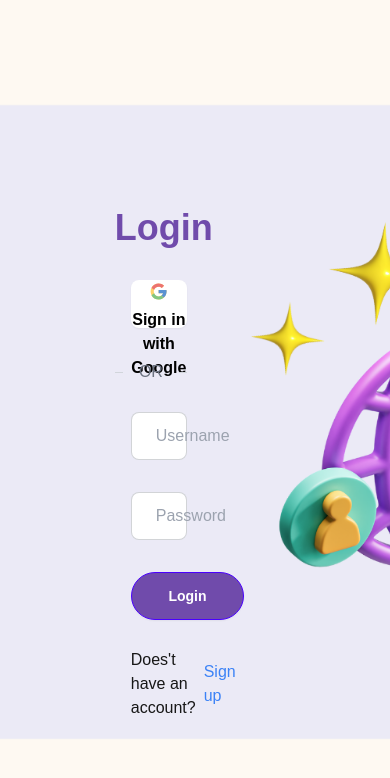
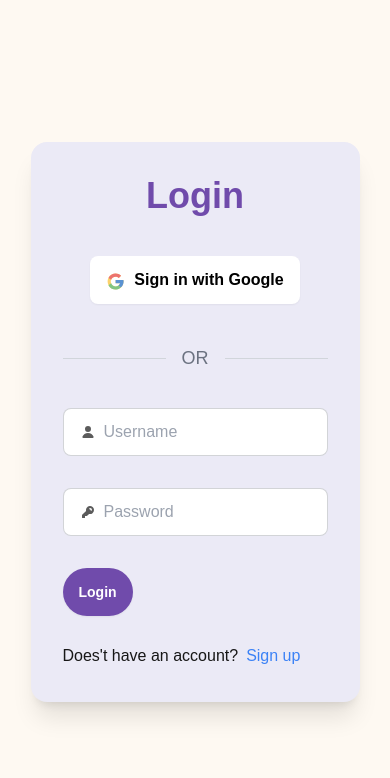
Before and after one commit to ParimaSA/Queue_Management, a Next.js app in the folder frontend/: page /business/login in a window 390 px wide. Shown: the top 778 px of the page. Built offline with nearby package versions, Linux system fonts and the light colour scheme; no server answers.

Commit message:
Apply responsive layout in login page

```diff
--- a/frontend/app/business/components/LoginForm.tsx
+++ b/frontend/app/business/components/LoginForm.tsx
@@ -46,7 +46,7 @@ export default function LoginForm() {
     return (
       <form onSubmit={handleSubmit}>
         <div className='pt-7'/>
-            <div className="input input-bordered flex items-center gap-2 ml-20">
+            <div className="input input-bordered flex items-center gap-2">
             <svg
             xmlns="http://www.w3.org/2000/svg"
             viewBox="0 0 16 16"
@@ -66,7 +66,7 @@ export default function LoginForm() {
             />
         </div>
         <div className='pt-8'/>
-        <div className="input input-bordered flex items-center gap-2 ml-20">
+        <div className="input input-bordered flex items-center gap-2">
             <svg
             xmlns="http://www.w3.org/2000/svg"
             viewBox="0 0 16 16"
@@ -90,9 +90,9 @@ export default function LoginForm() {
             />
         </div>
         <div className='pt-8'/>
-        <button type="submit" className='btn btn-primary w-5/6 items-center rounded-full ml-20 bg-darkPurple2 text-white hover:bg-purple-900'>Login</button>
+        <button type="submit" className='btn btn-primary lg:w-90 md:w-90 sm:w-70 items-center rounded-full bg-darkPurple2 text-white hover:bg-purple-900 border-none'>Login</button>
         <div className='pt-7'/>
-        <div className='flex items-center space-x-2 ml-20'>
+        <div className='flex items-center space-x-2'>
             <label>Does't have an account?</label>
             <Link href='/business/signup' className='text-blue-500 hover:underline'>Sign up</Link>
         </div>
--- a/frontend/app/business/login/page.tsx
+++ b/frontend/app/business/login/page.tsx
@@ -5,6 +5,7 @@ import { useAuth } from '@/components/AuthProvider';
 import { signIn, useSession } from "next-auth/react";
 import LoginForm from '../components/LoginForm';
 import { useEffect } from 'react';
+import { fredoka } from '@/app/fonts/fonts';
 
 interface FormData {
     username: string;
@@ -24,37 +25,31 @@ const LoginPage: React.FC = () => {
     }
   }, [auth.isAuthenticated, router])
 
-    const loginBackground = {
-      backgroundImage: "url('/login_background.png')",
-      backgroundSize: 'cover',
-      backgroundPosition: 'center',
-      height: '100vh',
-    }
-
     return (
-      <div className="flex flex-col grid gird-cols-7 gap-4 pt-40" style={loginBackground}>
-
-        <div className='grid grid-cols-8 gap-4'>
-          <div className='col-start-2 col-span-3 flex flex-col mt-12'>
-            <label className='text-4xl text-center text-darkPurple2 font-bold ml-16'>Login</label>
-            <button onClick={() => signIn("google")} className='btn btn-primary w-auto ml-20 mt-8 bg-white text-black text-base border-none hover:bg-purple-300'>
-              <svg
-                xmlns="http://www.w3.org/2000/svg"
-                viewBox="0 0 50 40"
-                fill="currentColor"
-                className="h-5 w-5 opacity-70">
+      <>
+      <div className='flex justify-center items-center min-h-screen'>
+        <div className="card bg-base-100 lg:w-122 md:w-100 sm:w-90 bg-lightPurple6 h-100 shadow-xl flex justify-center items-center">
+          <div className="card-body flex flex-col justify-center items-center">
+            <label className='text-4xl text-center text-darkPurple2 font-bold'>Login</label>
+            <button onClick={() => signIn("google")} className='btn btn-primary lg:w-90 md:w-90 sm:w-70 mt-8 bg-white text-black text-base border-none hover:bg-purple-300'>
+            <svg
+              xmlns="http://www.w3.org/2000/svg"
+              viewBox="0 0 50 40"
+              fill="currentColor"
+              className="h-5 w-5 opacity-70">
               <path fill="#fbc02d" d="M43.611,20.083H42V20H24v8h11.303c-1.649,4.657-6.08,8-11.303,8c-6.627,0-12-5.373-12-12	s5.373-12,12-12c3.059,0,5.842,1.154,7.961,3.039l5.657-5.657C34.046,6.053,29.268,4,24,4C12.955,4,4,12.955,4,24s8.955,20,20,20	s20-8.955,20-20C44,22.659,43.862,21.35,43.611,20.083z"></path><path fill="#e53935" d="M6.306,14.691l6.571,4.819C14.655,15.108,18.961,12,24,12c3.059,0,5.842,1.154,7.961,3.039	l5.657-5.657C34.046,6.053,29.268,4,24,4C16.318,4,9.656,8.337,6.306,14.691z"></path><path fill="#4caf50" d="M24,44c5.166,0,9.86-1.977,13.409-5.192l-6.19-5.238C29.211,35.091,26.715,36,24,36	c-5.202,0-9.619-3.317-11.283-7.946l-6.522,5.025C9.505,39.556,16.227,44,24,44z"></path><path fill="#1565c0" d="M43.611,20.083L43.595,20L42,20H24v8h11.303c-0.792,2.237-2.231,4.166-4.087,5.571	c0.001-0.001,0.002-0.001,0.003-0.002l6.19,5.238C36.971,39.205,44,34,44,24C44,22.659,43.862,21.35,43.611,20.083z"></path>
             </svg>Sign in with Google</button>
-            <div className="flex items-center justify-center ml-16 mt-8">
-              <hr className="w-1/2 border-gray-300" />
-              <span className="px-4 text-gray-500 text-1xl">OR</span>
-              <hr className="w-1/2 border-gray-300" />
+            <div className="flex items-center justify-center mt-8 w-full">
+              <hr className="flex-grow border-gray-300 border-t" />
+              <span className="px-4 text-gray-500 text-lg">OR</span>
+              <hr className="flex-grow border-gray-300 border-t" />
             </div>
             <LoginForm>
             </LoginForm>
           </div>
         </div>
       </div>
+      </>
   );
 }
 
--- a/frontend/tailwind.config.ts
+++ b/frontend/tailwind.config.ts
@@ -39,6 +39,7 @@ const config: Config = {
         darkBlue: '#5a6194',
         lightBlue4: '#9fa2d4',
         lightPurple: '#9d70b4',
+        lightPurple6: '#ebeaf6',
       },
       height: {
         '26': '4rem',
@@ -55,6 +56,8 @@ const config: Config = {
       width: {
         '32': '8rem',
         '34': '9rem',
+        '70': '25rem',
+        '90': '35rem',
         '100': '40rem',
         '122': '52rem',
         '42': '13rem',
```
